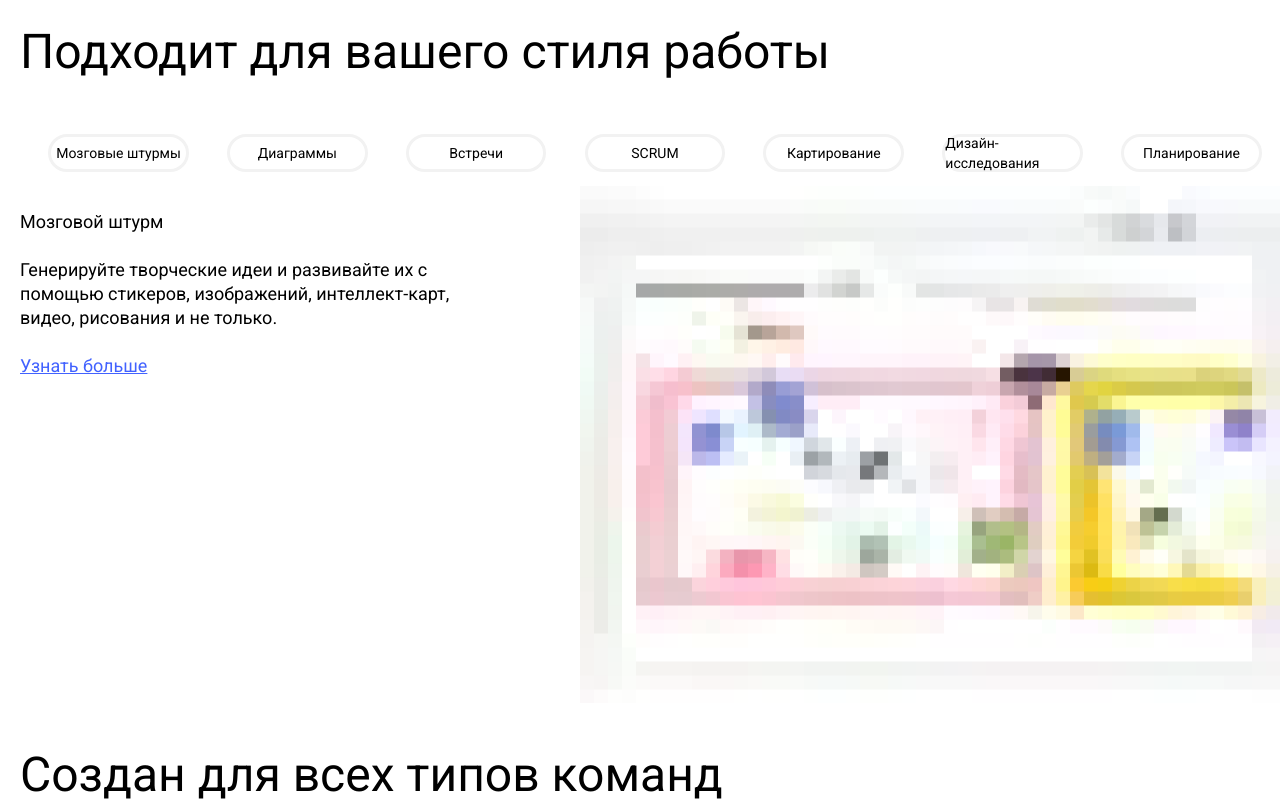
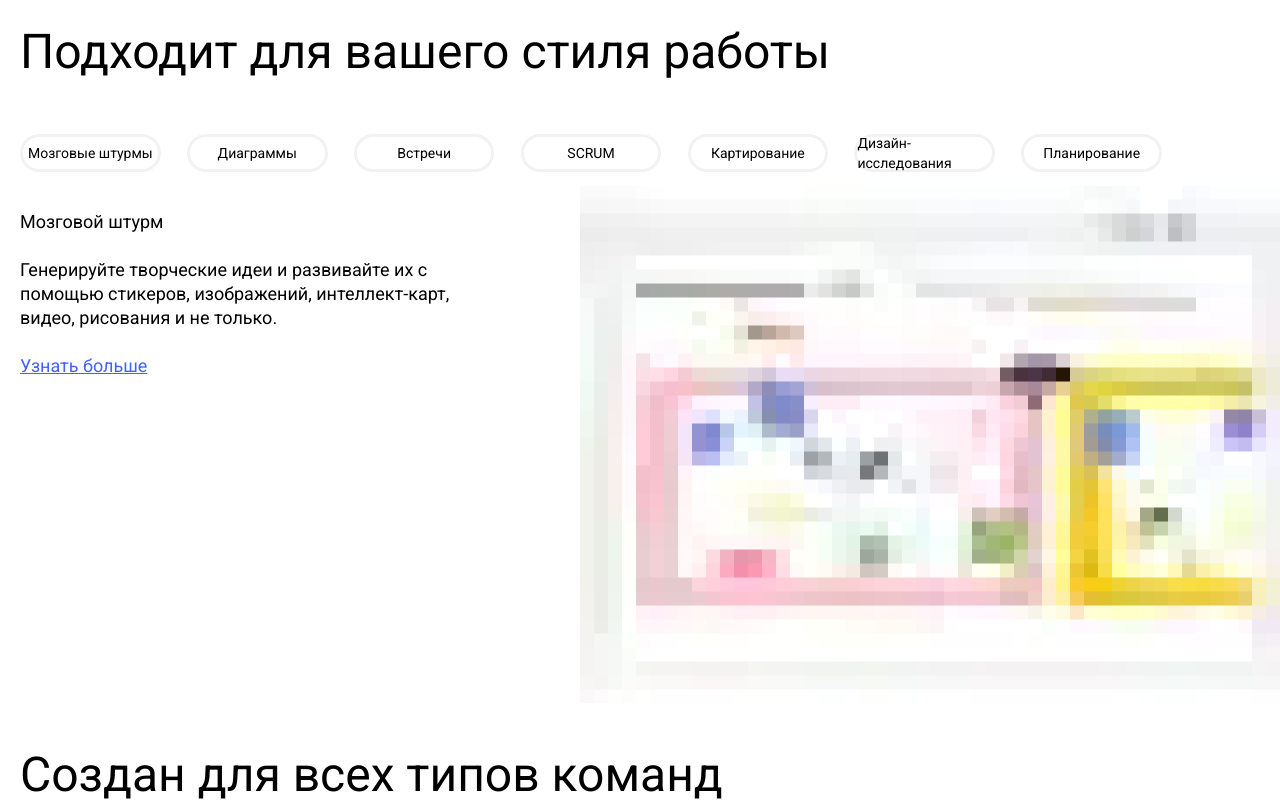
Before and after one commit to Tost000/miro, a plain HTML site: page index.html in a window 1280 px wide. Shown: the part 1540-2346 px from the top of the page. Drawn offline with nearby package versions, Linux system fonts and the light colour scheme.

Commit message:
fix: Change list block

```diff
--- a/style.css
+++ b/style.css
@@ -150,7 +150,8 @@ article {
 }
 .list {
   display: flex;
-  justify-content: space-evenly;
+  justify-content: space-between;
+  width: 90%;
 }
 .statistik {
   background-color: #ffd02f;
```
